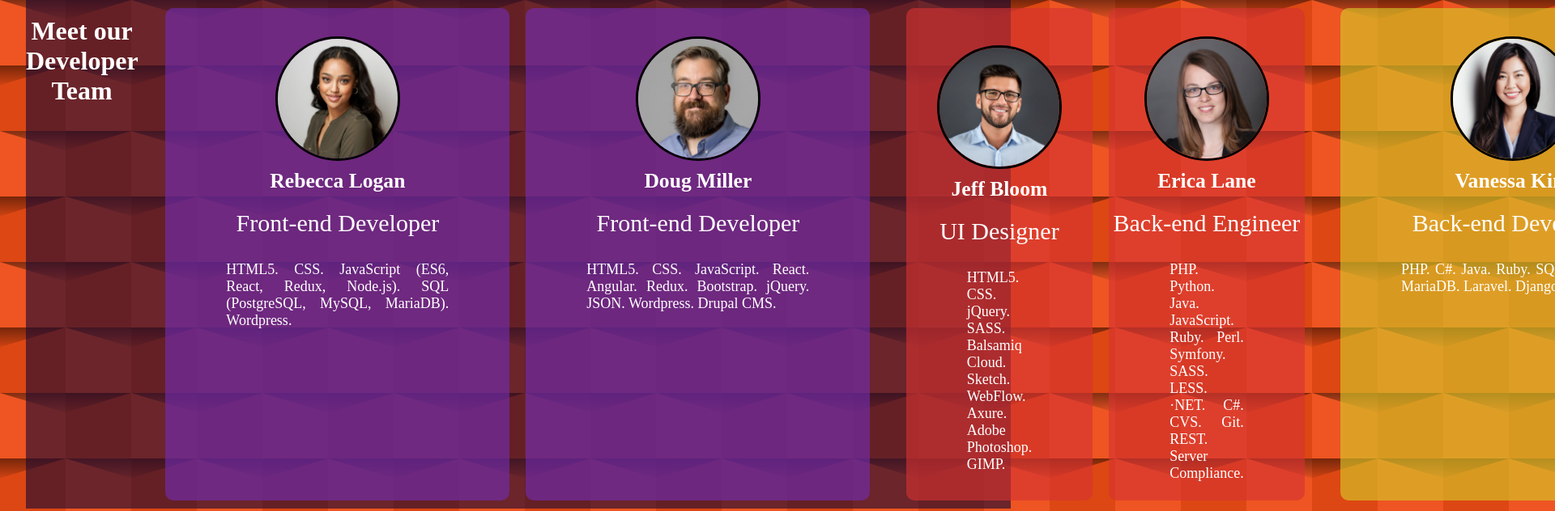
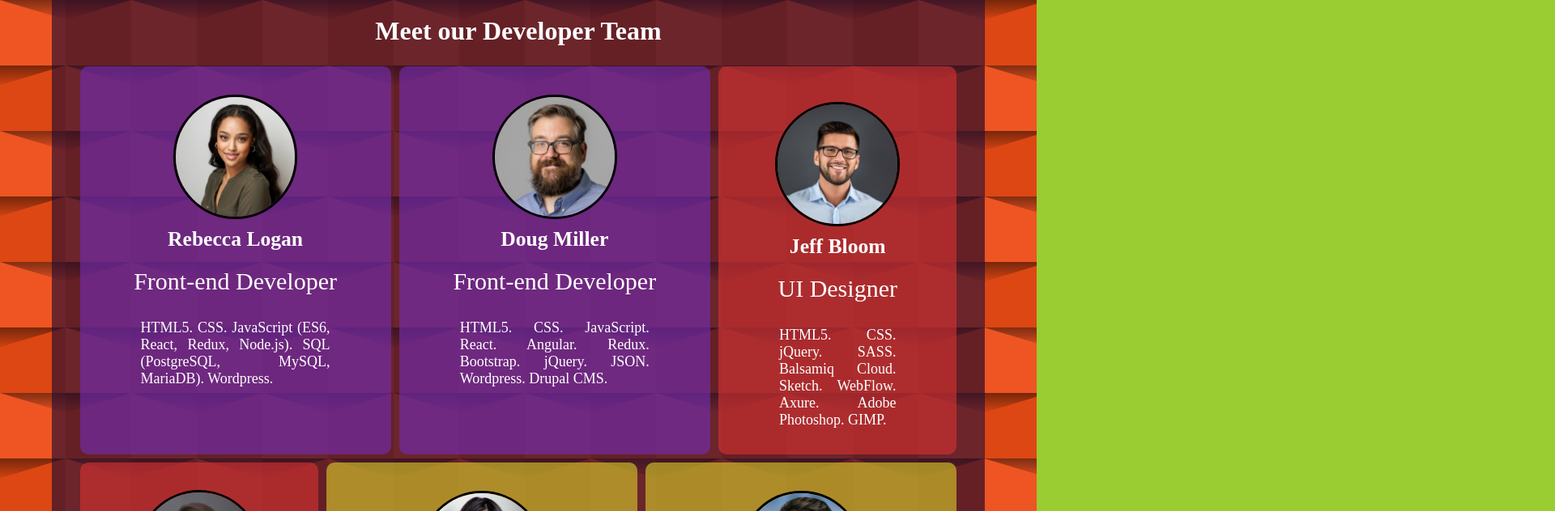
Before and after one commit to JorgeBackendProjects/DIW, a plain HTML site: page Tema8/Proyecto8.1/index.html in a window 1280 px wide. Shown: the top 632 px of the page at 81% size, 1920 px wide, since content can reach past the window. Drawn offline with Linux system fonts and the light colour scheme.

Commit message:
Casi lo tengo...

```diff
--- a/Tema8/Proyecto8.1/index.html
+++ b/Tema8/Proyecto8.1/index.html
@@ -8,8 +8,9 @@
         <title>Project 6.3</title>
     </head>
     <body>
+        <h1>Meet our Developer Team</h1>
+
         <main>
-            <h1>Meet our Developer Team</h1>
 
             <section class="parejita">
                 <div class="caja caja1">
--- a/Tema8/Proyecto8.1/style.css
+++ b/Tema8/Proyecto8.1/style.css
@@ -11,32 +11,39 @@ body{
     background-color: yellowgreen;
 }
 
-main{
-    display: flex;
-    width: 95%;
+& h1{
+    width: 90%;
     margin: 0 auto;
+    font-size: 2em;
+    padding-top: 2.5vh;
+    padding-bottom: 2.5vh;
     text-align: center;
     background-color: rgba(29, 8, 49, 0.623);
     color: white;
+}
 
-    & h1{
-        position: relative;
-        margin: 0 auto;
-        font-size: 2em;
-        padding-top: 2.5vh;
-        text-align: center;
+main{
+    width: 90%;
+    display: flex;
+    flex-wrap: wrap;
+    flex-basis: 60%;
+    margin: 0 auto;
+    text-align: center;
+    justify-content: center;
+    background-color: rgba(29, 8, 49, 0.623);
+    color: white;
+
+    & .caja3{
+        bottom: 0;
     }
-
-    /*Usar Flex-basis para hacer saltar elementos*/
 
     & .parejita{
         display: flex;
         flex-direction: row;
-        margin-left: 2%;
-        margin-right: 2%;
+        justify-content: flex-start;
 
         & .caja{
-            width: 425px;
+            width: 30vw;
         }
 
         & .caja1{
@@ -60,12 +67,11 @@ main{
         display: flex;
         flex-direction: column;
         flex-wrap: wrap;
-        width: 350px;
+        width: 23vw;
         background-color: rgba(214, 51, 51, 0.623);
 
         & img{
             margin: 0 auto;
-            margin-top: 30px;
         }
 
         & h2{
@@ -74,10 +80,11 @@ main{
     }
 
     & .caja{
+        height: 60vh;
         justify-content: center;
         align-items: center;
         justify-items: center;
-        margin: 10px;
+        margin: 0.4vw;
         border-radius: 10px;
         transition: all .0.3s ease;
 
@@ -90,7 +97,7 @@ main{
 
         & img{
             width: 12vw;
-            margin: auto auto;
+            margin: 0 auto;
             margin-top: 30px;
             border: 3px solid black;
             border-radius: 50%;
@@ -156,6 +163,12 @@ main{
 
 }
 
+@media screen and (max-width: 768px) {
+    .caja3, .caja4 {
+        flex-basis: 100%;
+    }
+}
+
 @media screen and (max-width: 1100px){
     section{
         & .contenedor{
```
